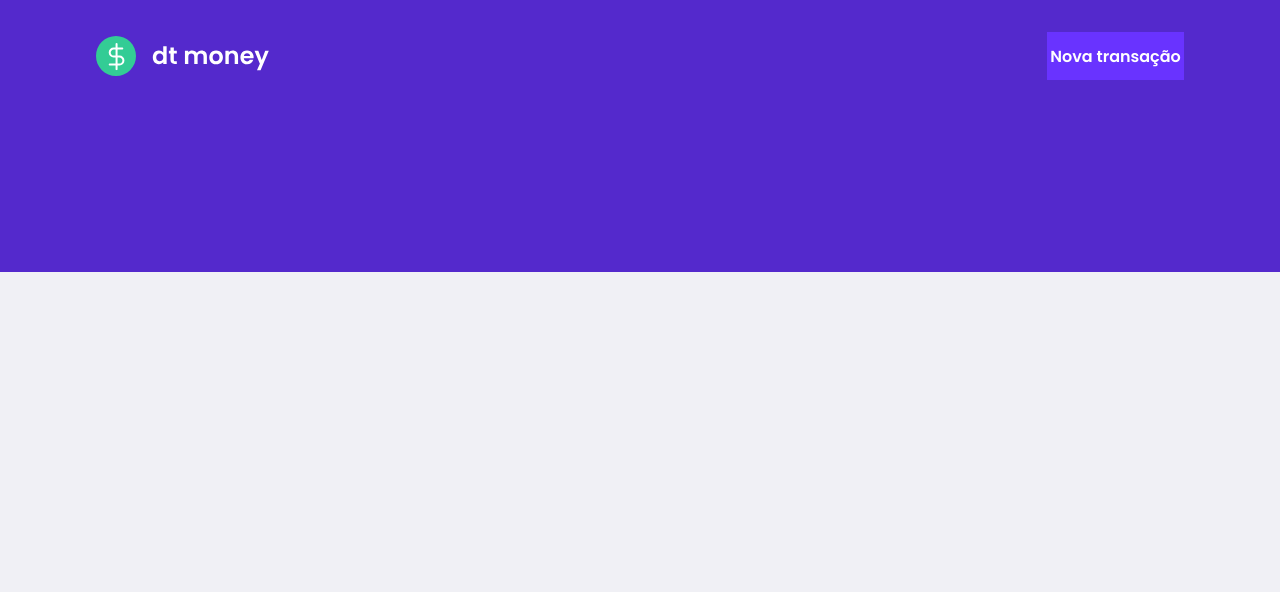
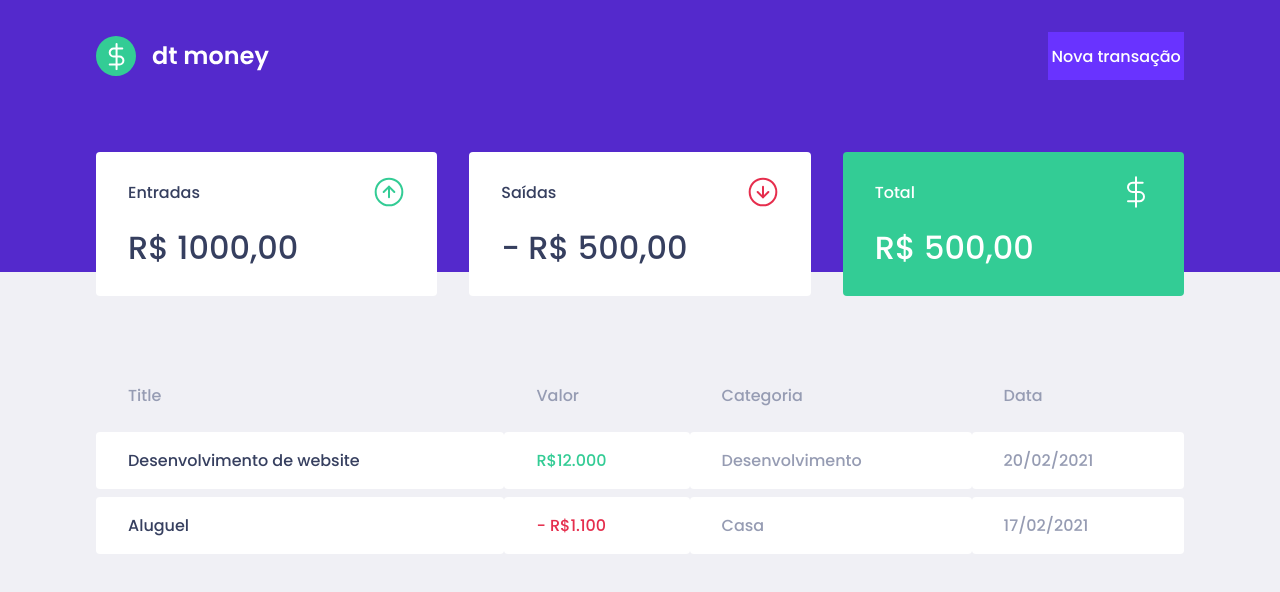
Before and after one commit to andrerson/dtmoney, a React (Create React App) app: page / in a window 1280 px wide. Shown: the top 592 px of the page. Built offline with nearby package versions, Linux system fonts and the light colour scheme; the HTML template or start-up script is replaced by a standard one.

Commit message:
Componentização - Summary/TransactionsTable

```diff
--- a/public/index.html
+++ b/public/index.html
@@ -5,7 +5,7 @@
     <meta charset="utf-8" />
     <meta name="viewport" content="width=device-width, initial-scale=1" />
     <link rel="shortcut icon" href="favicon.png" type="image/png">
-    <link href="https://fonts.googleapis.com/css2?family=Poppins:ital,wght@0,600;1,400&display=swap" rel="stylesheet">
+    <link href="https://fonts.googleapis.com/css2?family=Poppins:ital,wght@0,600;1,400;2,500&display=swap" rel="stylesheet">
     <title>dtmoney</title>
   </head>
   <body>
--- a/src/App.tsx
+++ b/src/App.tsx
@@ -1,10 +1,13 @@
+import { Dashboard } from "./components/Dashboard";
 import { Header } from "./components/Header";
+
 import { GlobalStyle } from "./styles/global";
 
 function App() {
   return (
     <>
       <Header />
+      <Dashboard />
       <GlobalStyle />
     </>
   );
--- /dev/null
+++ b/src/components/Dashboard/index.tsx
@@ -0,0 +1,13 @@
+import { Summary } from '../Summary';
+import { TransactionsTable } from '../TransactionsTable';
+
+import { Container } from './styles';
+
+export function Dashboard() {
+    return(
+        <Container>
+            <Summary />
+            <TransactionsTable />
+        </Container>
+    );
+}
--- /dev/null
+++ b/src/components/Dashboard/styles.ts
@@ -0,0 +1,7 @@
+import styled from 'styled-components';
+
+export const Container = styled.main`
+    max-width: 1120px;
+    margin: 0 auto;
+    padding: 2.5rem 1rem;
+`;
--- /dev/null
+++ b/src/components/Summary/index.tsx
@@ -0,0 +1,34 @@
+import incomeImg from '../../assets/income.svg';
+import outcomeImg from '../../assets/outcome.svg';
+import totalImg from '../../assets/total.svg';
+
+
+import { Container } from './styles';
+
+export function Summary(){
+    return(
+        <Container>
+            <div>
+                <header>
+                    <p>Entradas</p>
+                    <img src={incomeImg} alt="Entradas"/>
+                </header>
+                <strong>R$ 1000,00</strong>
+            </div>
+            <div>
+                <header>
+                    <p>Saídas</p>
+                    <img src={outcomeImg} alt="Saídas"/>
+                </header>
+                <strong>- R$ 500,00</strong>
+            </div>
+            <div className="highlight-background">
+                <header>
+                    <p>Total</p>
+                    <img src={totalImg} alt="Total"/>
+                </header>
+                <strong>R$ 500,00</strong>
+            </div>
+        </Container>
+    )
+}
--- /dev/null
+++ b/src/components/Summary/styles.ts
@@ -0,0 +1,34 @@
+import styled from 'styled-components';
+
+export const Container = styled.div`
+    display: grid;
+    grid-template-columns: repeat(3, 1fr);
+    gap: 2rem;
+    margin-top: -10rem;
+
+    div {
+        background: var(--shape);
+        padding: 1.5rem 2rem;
+        border-radius: 0.25rem;
+        color: var(--text-title);
+
+        header {
+            display: flex;
+            align-items: center;
+            justify-content: space-between;
+        }
+
+        strong {
+            display: block;
+            margin-top: 1rem;
+            font-size: 2rem;
+            font-weight: 500;
+            line-height: 3rem;
+        }
+
+        &.highlight-background {
+            background: var(--green);
+            color: #FFF;
+        }
+    }
+`;
--- /dev/null
+++ b/src/components/TransactionsTable/index.tsx
@@ -0,0 +1,33 @@
+import { Container } from "./styles";
+
+export function TransactionsTable() {
+    return (
+        <Container>
+            <table>
+                <thead>
+                    <tr>
+                        <th>Title</th>
+                        <th>Valor</th>
+                        <th>Categoria</th>
+                        <th>Data</th>
+                    </tr>
+                </thead>
+
+                <tbody>
+                    <tr>
+                        <td>Desenvolvimento de website</td>
+                        <td className="deposit" >R$12.000</td>
+                        <td>Desenvolvimento</td>
+                        <td>20/02/2021</td>
+                    </tr>
+                    <tr >
+                        <td>Aluguel</td>
+                        <td className="withdraw" >- R$1.100</td>
+                        <td>Casa</td>
+                        <td>17/02/2021</td>
+                    </tr>
+                </tbody>
+            </table>
+        </Container>
+    )
+}
--- /dev/null
+++ b/src/components/TransactionsTable/styles.ts
@@ -0,0 +1,42 @@
+import styled from 'styled-components';
+
+export const Container = styled.div`
+
+  margin-top: 4rem;
+
+  table {
+    width: 100%;
+    border-spacing: 0 0.5rem;
+
+    th {
+        color: var(--text-body);
+        font-weight: 400;
+        padding: 1rem 2rem;
+        text-align: left;
+        line-height: 1.5rem;
+    }
+
+    td {
+        padding: 1rem 2rem;
+        border: 0;
+        background: var(--shape);
+        font-weight: 400;
+        color: var(--text-body);
+        border-radius: 0.25rem;
+
+        &:first-child {
+            color: var(--text-title);
+        }
+
+        &.deposit {
+            color: var(--green);
+        }
+
+        &.withdraw {
+            color: var(--red);
+        }
+
+
+    }
+  }
+`;
--- a/src/styles/global.ts
+++ b/src/styles/global.ts
@@ -5,7 +5,7 @@
         --background: #f0f2g5;
         --red: #E52E4D;
         --blue: #5429CC;
-
+        --green: #33CC95;
         --blue-light: #6933FF;
 
         --text-title: #363F5F;
```
